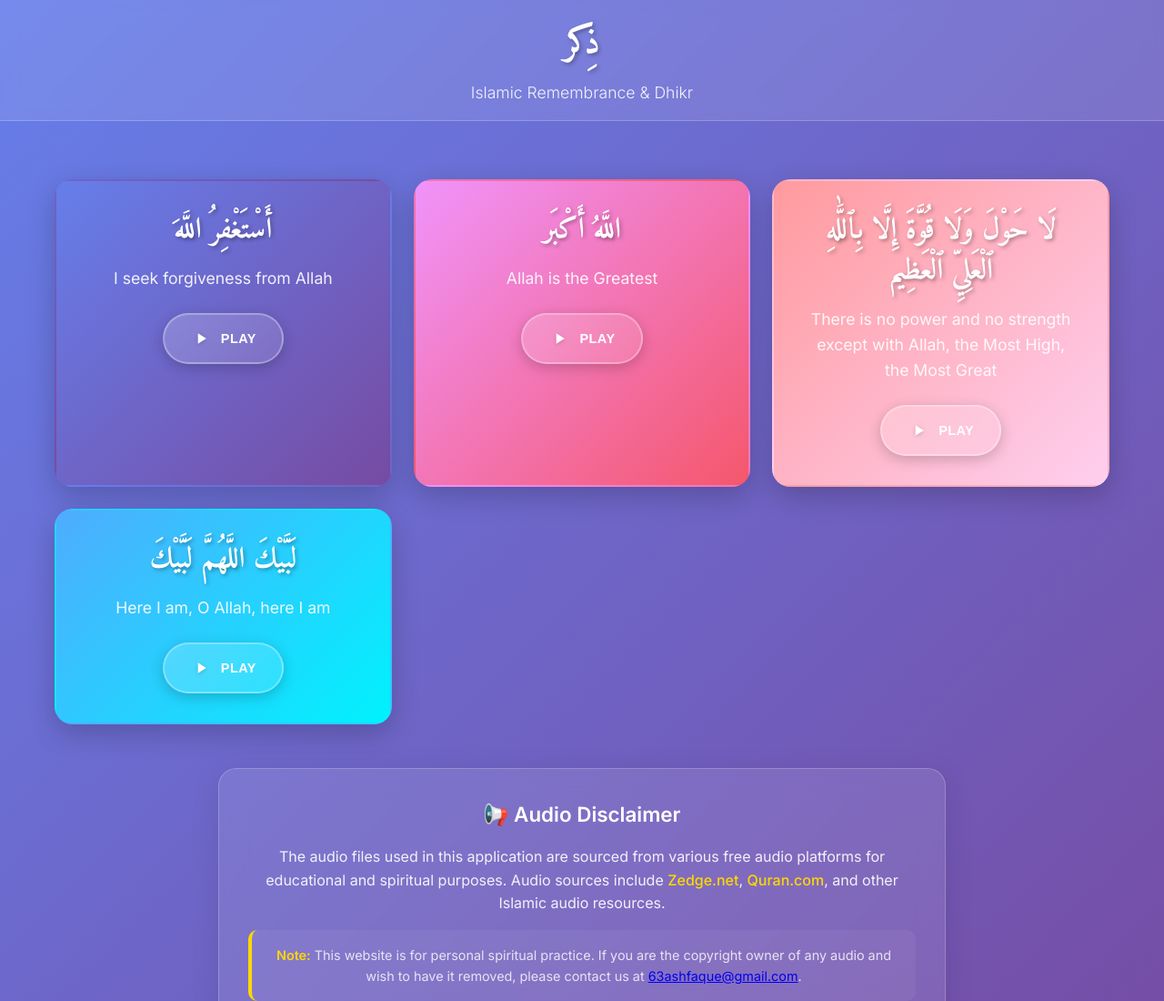
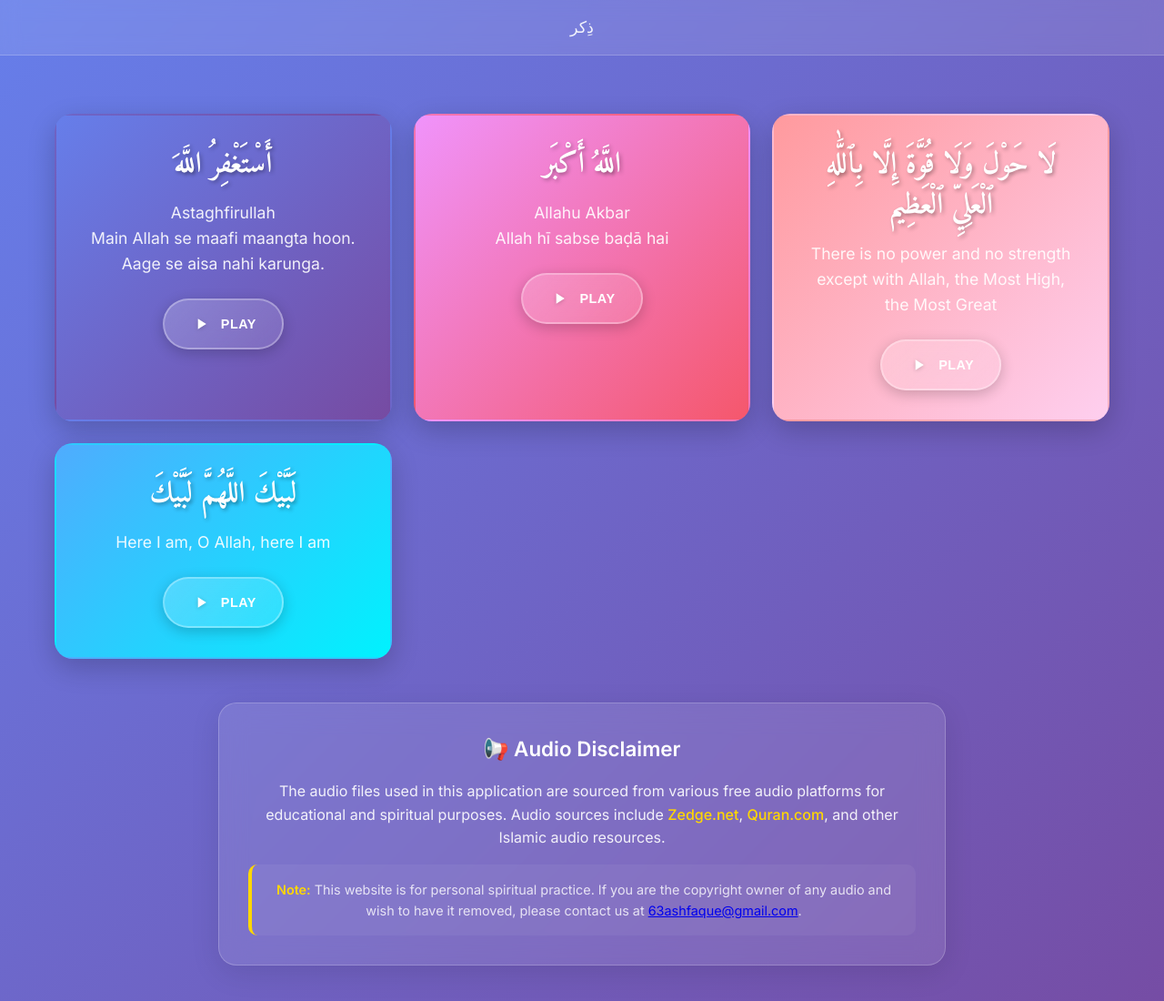
Before and after one commit to ashfaque-khokhar/zikr, a plain HTML site: page index.html in a window 1280 px wide. Shown: the top 1100 px of the page at 91% size. Drawn offline with Linux system fonts and the light colour scheme.

Commit message:
reduce the height

```diff
--- a/index.html
+++ b/index.html
@@ -12,8 +12,8 @@
 <body>
     <header class="header">
         <div class="container">
-            <h1 class="logo">ذِكر</h1>
-            <p class="subtitle">Islamic Remembrance & Dhikr</p>
+            <!-- <h1 class="logo">ذِكر</h1> -->
+            <p class="subtitle">ذِكر</p>
         </div>
     </header>
 
--- a/script.js
+++ b/script.js
@@ -3,14 +3,14 @@ const zikrData = [
     {
         id: 1,
         arabic: "أَسْتَغْفِرُ اللَّهَ",
-        english: "I seek forgiveness from Allah",
+        english: "Astaghfirullah <br>Main Allah se maafi maangta hoon. Aage se aisa nahi karunga.",
         audioFile: "astaghfirullah.mp3",
         gradient: "linear-gradient(135deg, #667eea 0%, #764ba2 100%)"
     },
     {
         id: 2,
         arabic: "اللَّهُ أَكْبَر",
-        english: "Allah is the Greatest",
+        english: "Allahu Akbar <br>Allah hī sabse baḍā hai",
         audioFile: "allahu-akbar.mp3",
         gradient: "linear-gradient(135deg, #f093fb 0%, #f5576c 100%)"
     },
```
